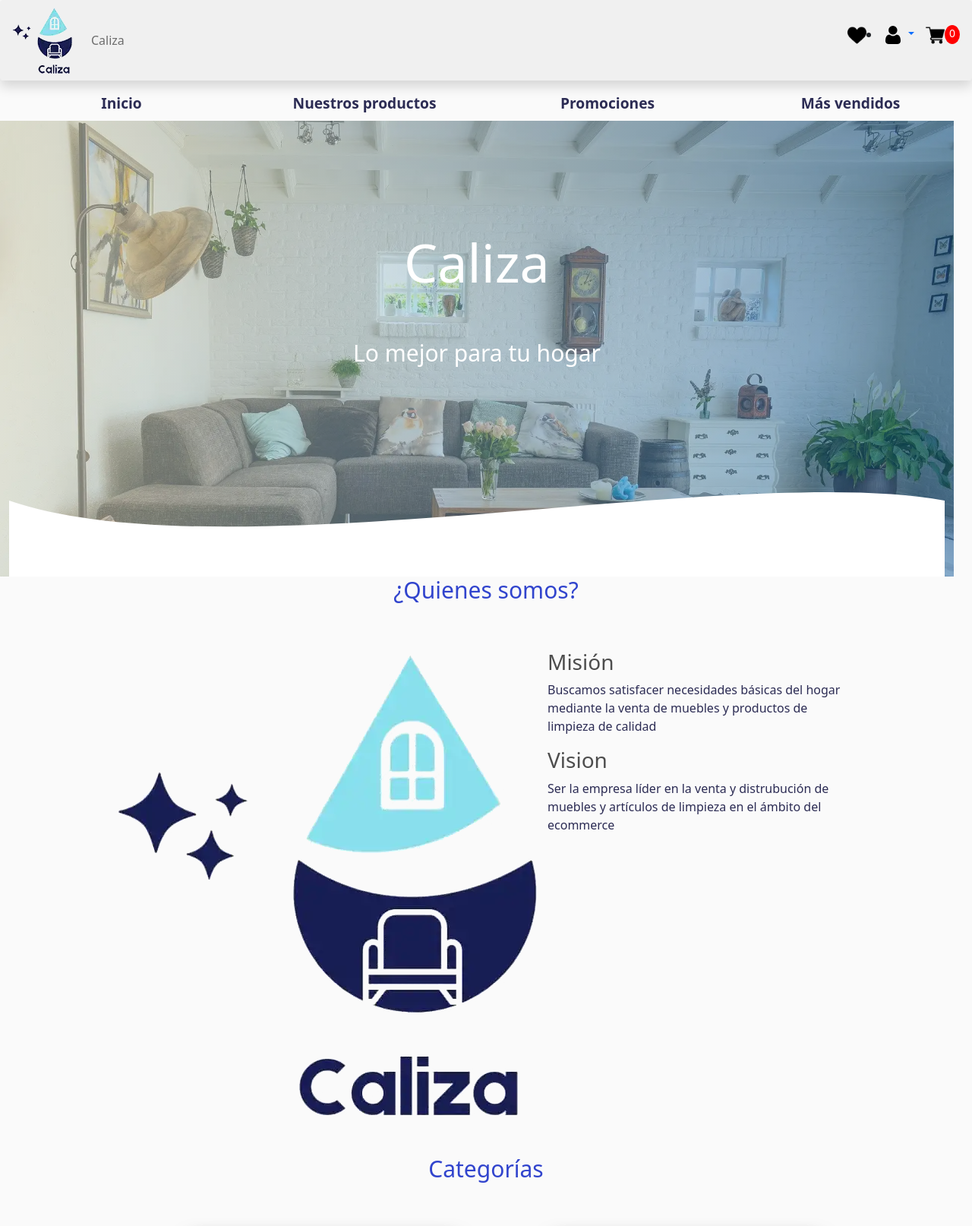
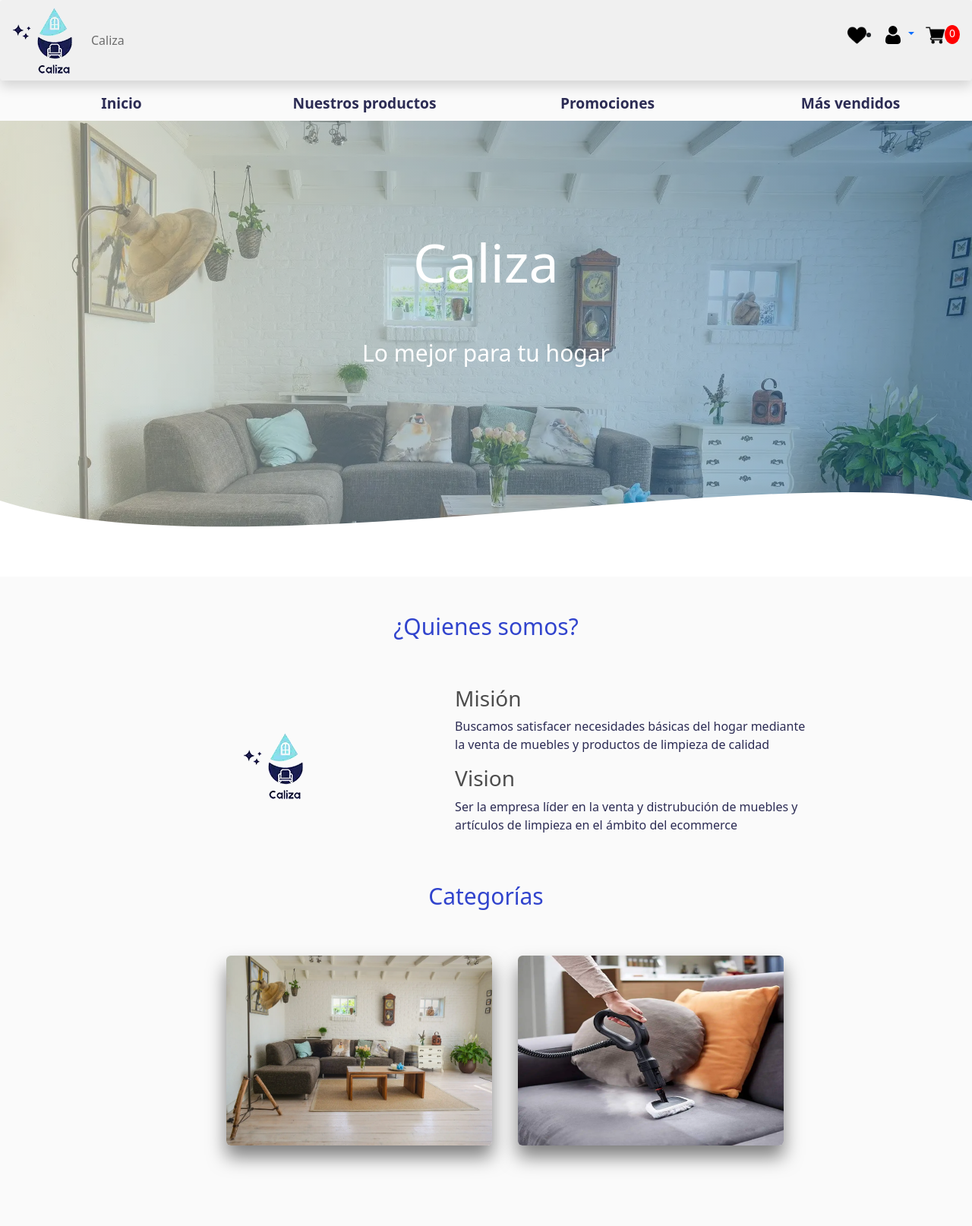
Before and after one commit to daniellobaton/CalizaInfoVI, a Django app: page / in a window 1280 px wide. Shown: the top 1614 px of the page at 76% size. Run offline with Django 4.2, Linux system fonts and the light colour scheme; data that the repository does not hold is empty; some libraries are stand-ins or nearby versions.

Commit message:
Se corrige el diseño de la página principal

```diff
--- a/caliza/templates/caliza/index.html
+++ b/caliza/templates/caliza/index.html
@@ -13,6 +13,7 @@
     integrity="sha384-1BmE4kWBq78iYhFldvKuhfTAU6auU8tT94WrHftjDbrCEXSU1oBoqyl2QvZ6jIW3" crossorigin="anonymous">
   <!-- Font Awesome -->
   <link rel="stylesheet" href="https://use.fontawesome.com/releases/v5.8.1/css/all.css" integrity="sha384-50oBUHEmvpQ+1lW4y57PTFmhCaXp0ML5d60M1M7uH2+nqUivzIebhndOJK28anvf" crossorigin="anonymous">
+
   <!-- normalize.css -->
   <link rel="stylesheet" type="text/css" href="{% static 'css/externas/normalize.css' %}">
   <!-- Hoja de estilos propia -->
@@ -90,7 +91,7 @@
   <nav class="navbar navbar-expand-lg fondo-principal navbar-light
    shadow p-1 mb-3 rounded">
     <div class="container-fluid">
-      <a class="navbar-brand" href="{% url 'store' %}"><img src="../../../static/img/logoCalizaPequeno.webp" alt=""></a>
+      <a class="navbar-brand" href="{% url 'store' %}"><img src="{% static 'img/logoCalizaPequeno.webp' %}" alt=""></a>
       <button class="navbar-toggler" type="button" data-bs-toggle="collapse" data-bs-target="#navbarSupportedContent" aria-controls="navbarSupportedContent" aria-expanded="false" aria-label="Toggle navigation">
         <span class="navbar-toggler-icon"></span>
       </button>
@@ -153,7 +154,7 @@
     </div>
   </div>
 
-  <div class="container-fluid">
+  <div class="container-fluid" style="padding: 0;">
 
     {% block content %}
 
--- a/caliza/templates/caliza/store.html
+++ b/caliza/templates/caliza/store.html
@@ -8,32 +8,37 @@
             <h1 class="titulo">Caliza</h1>
             <h2>Lo mejor para tu hogar</h2>
         </div>
-        <div class="wave" style="height: 150px; overflow: hidden;" ><svg viewBox="0 0 500 150" preserveAspectRatio="none" style="height: 100%; width: 100%;"><path d="M0.00,49.99 C116.47,148.51 387.92,-1.48 500.00,49.99 L503.61,152.46 L0.00,150.00 Z" style="stroke: none; fill: #fff;"></path></svg></div>
+        <div class="wave" style="height: 150px; overflow: hidden; padding: 0;" ><svg viewBox="0 0 500 150" preserveAspectRatio="none" style="height: 100%; width: 100%;"><path d="M0.00,49.99 C116.47,148.51 387.92,-1.48 500.00,49.99 L503.61,152.46 L0.00,150.00 Z" style="stroke: none; fill: #fff;"></path></svg></div>
     </div>
 
-    <!-- Sobre nosotros -->
-    <div class="row contenedor sobre-nosotros">
+     <!-- Sobre nosotros -->
+    <div class="row contenedor sobre-nosotros mt-5">
         <div class="col">
             <h2 class="titulo">¿Quienes somos?</h2>
-            <div class="contenedor-sobre-nosotros d-flex gap-2">
-                <img src="{% static 'img/logoCalizaMediano.webp' %}" alt="Logo Caliza">
-                <div class="contenido-textos">
-                    <h3><span></span>Misión</h3>
-                    <p>Buscamos satisfacer necesidades básicas del hogar mediante la venta de muebles y productos de limpieza de calidad</p>
-                    <h3><span></span>Vision </h3>
-                    <p>Ser la empresa líder en la venta y distrubución de muebles y artículos de limpieza en el ámbito del ecommerce</p>
+            <div class="contenedor-sobre-nosotros d-flex gap-2 row">
+                <div class="col-4 d-flex justify-content-center align-items-center">
+                    <img class="img-fluid" src="{% static 'img/logoCalizaPequeno.webp' %}" alt="Logo Caliza">
+                </div>
+                <div class="col-6">
+                   <div class="contenido-textos">
+                        <h3><span>Misión</span></h3>
+                        <p>Buscamos satisfacer necesidades básicas del hogar mediante la venta de muebles y productos de limpieza de calidad</p>
+                        <h3><span>Vision</span> </h3>
+                        <p>Ser la empresa líder en la venta y distrubución de muebles y artículos de limpieza en el ámbito del ecommerce</p>
+                    </div>
                 </div>
             </div>
         </div>
     </div>
 
-    <div class="row contenedor-categorias mt-5">
-        <div class="col">
+    <!-- Categorías -->
+    <div class="row contenedor-categorias mt-5 justify-content-center gap-5">
+        <div class="col-10" style="padding-right: 0px;padding-left: 0px;">
             <h2 class="titulo">Categorías</h2>
             <div class="conteiner">
                 <div class="imagenB">
                     <figure>
-                        <img src="img/categoria1.jpg" alt="">
+                        <img src="{% static 'img/categoria1.webp' %}" alt="">
                         <div class="capa">
                             <h3>Muebles</h3>
                         </div>
@@ -42,7 +47,7 @@
                 <div class="imagenB2">
                     <a href="https://www.youtube.com/">
                     <figure>
-                        <img src="img/categoria2.jpg">
+                        <img src="{% static 'img/categoria2.webp' %}">
                         <div class="capa">
                             <h3>Limpieza</h3>
                         </div>
@@ -54,10 +59,12 @@
     </div>
 
     <!-- Los más vendidos -->
-    <div class="row">
+    <div class="row" style="margin-right: 0px;margin-left: 0px;">
         <div class="col p-5">
             <div class="row">
-                <h2 class="text-center mb-4">Los más vendidos</h2>
+                <div class="col">
+                    <h2 class="text-center mb-4">Los más vendidos</h2>
+                </div>
             </div>
             <div class="row">
                 {% for product in products %}
@@ -75,8 +82,34 @@
                 {% endfor %}
             </div>
         </div>
-
     </div>
 
+     <!-- Nuestras marcas -->
+    <div class="row" style="margin-right: 0px;margin-left: 0px;">
+        <div class="col-10 mx-auto">
+            <div class="row">
+                <div class="col">
+                    <h2 class="text-center mb-4">Nuestras marcas</h2>
+                </div>
+            </div>
+            <div class="row justify-content-center">
+                <div class="col-2">
+                    <img class="img-fluid" src="../../../static/img/company-logo-1.webp" alt="Marca 1">
+                </div>
+                <div class="col-2">
+                    <img class="img-fluid" src="../../../static/img/company-logo-2.webp" alt="Marca 2">
+                </div>
+                <div class="col-2">
+                    <img class="img-fluid" src="../../../static/img/company-logo-3.webp" alt="Marca 3">
+                </div>
+                <div class="col-2">
+                    <img class="img-fluid" src="../../../static/img/company-logo-4.webp" alt="Marca 4">
+                </div>
+                <div class="col-2">
+                    <img class="img-fluid" src="../../../static/img/company-logo-5.webp" alt="Marca 5">
+                </div>
+            </div>
+        </div>
+    </div>
 
 {% endblock content %}
--- a/caliza/views.py
+++ b/caliza/views.py
@@ -17,7 +17,7 @@ def store(request):
     data = cartData(request)
     cartItems = data['cartItems']
 
-    products = Product.objects.all()
+    products = Product.objects.all()[:6]
     context = {'products': products, 'cartItems': cartItems}
     return render(request, 'caliza/store.html', context)
 
--- a/src/scss/layout/_categorias.scss
+++ b/src/scss/layout/_categorias.scss
@@ -3,7 +3,12 @@
     justify-content: space-around;
 }
 
+.contenedor-categorias{
 
+    margin-right: 0;
+    margin-left: 0;
+
+}
 .imagenB{
     display: flex;
     width:auto;
--- a/src/scss/layout/_header.scss
+++ b/src/scss/layout/_header.scss
@@ -11,11 +11,12 @@
     width:100%;
     height:600px;
     background: #005AA7;  /* fallback for old browsers */
-    background: -webkit-linear-gradient(to right, hsla(55, 100%, 95%, 0.466), hsla(208, 100%, 33%, 0.444)), url(../img/categoria1.jpg);  /* Chrome 10-25, Safari 5.1-6 */
-    background: linear-gradient(to right, hsla(55, 100%, 95%, 0.466), hsla(208, 100%, 33%, 0.444)), url(../img/categoria1.jpg); /* W3C, IE 10+/ Edge, Firefox 16+, Chrome 26+, Opera 12+, Safari 7+ */
-   background-size: cover;
+    background: -webkit-linear-gradient(to right, hsla(55, 100%, 95%, 0.466), hsla(208, 100%, 33%, 0.444)), url(../../../static/img/categoria1.webp);  /* Chrome 10-25, Safari 5.1-6 */
+    background: linear-gradient(to right, hsla(55, 100%, 95%, 0.466), hsla(208, 100%, 33%, 0.444)), url(../../../static/img/categoria1.webp); /* W3C, IE 10+/ Edge, Firefox 16+, Chrome 26+, Opera 12+, Safari 7+ */
+    background-size: cover;
     background-attachment:fixed;
     position:relative;
+    margin: 0;
 }
 
 
@@ -28,6 +29,7 @@
     justify-content:center;
     flex-direction:column;
     text-align:center;
+    padding: 0;
 }
 
 
@@ -44,5 +46,5 @@
 .wave{
     position:absolute;
     bottom:0;
-    width:100%;
+    width:100vw;
 }
--- a/src/scss/layout/_sobreNosotros.scss
+++ b/src/scss/layout/_sobreNosotros.scss
@@ -6,6 +6,7 @@
     overflow:hidden;
 }
 
+
 .contenedor-sobre-nosotros{
     display:flex;
     justify-content:space-evenly;
--- a/static/css/app.css
+++ b/static/css/app.css
@@ -15,13 +15,14 @@ p {
   height: 600px;
   background: #005AA7;
   /* fallback for old browsers */
-  background: -webkit-linear-gradient(to right, hsla(55deg, 100%, 95%, 0.466), hsla(208deg, 100%, 33%, 0.444)), url(../img/categoria1.webp);
+  background: -webkit-linear-gradient(to right, hsla(55deg, 100%, 95%, 0.466), hsla(208deg, 100%, 33%, 0.444)), url(../../../static/img/categoria1.webp);
   /* Chrome 10-25, Safari 5.1-6 */
-  background: linear-gradient(to right, hsla(55deg, 100%, 95%, 0.466), hsla(208deg, 100%, 33%, 0.444)), url(../img/categoria1.webp);
+  background: linear-gradient(to right, hsla(55deg, 100%, 95%, 0.466), hsla(208deg, 100%, 33%, 0.444)), url(../../../static/img/categoria1.webp);
   /* W3C, IE 10+/ Edge, Firefox 16+, Chrome 26+, Opera 12+, Safari 7+ */
   background-size: cover;
   background-attachment: fixed;
   position: relative;
+  margin: 0;
 }
 
 .textos-header {
@@ -32,6 +33,7 @@ p {
   justify-content: center;
   flex-direction: column;
   text-align: center;
+  padding: 0;
 }
 
 .textos-header h1 {
@@ -48,7 +50,7 @@ p {
 .wave {
   position: absolute;
   bottom: 0;
-  width: 100%;
+  width: 100vw;
 }
 
 .fondo-principal {
@@ -193,7 +195,7 @@ h1, h2, h3, h4, h5, h6 {
 
 .contenedor {
   padding: 60px0;
-  width: 100%;
+  width: 90%;
   max-width: 1000px;
   margin: auto;
   overflow: hidden;
@@ -207,6 +209,11 @@ h1, h2, h3, h4, h5, h6 {
 .conteiner {
   display: flex;
   justify-content: space-around;
+}
+
+.contenedor-categorias {
+  margin-right: 0;
+  margin-left: 0;
 }
 
 .imagenB {
```
Also changed, not shown: static/img/categoria2.webp (added), static/img/company-logo-1.webp (added), static/img/company-logo-2.webp (added), static/img/company-logo-3.webp (added), static/img/company-logo-4.webp (added).
